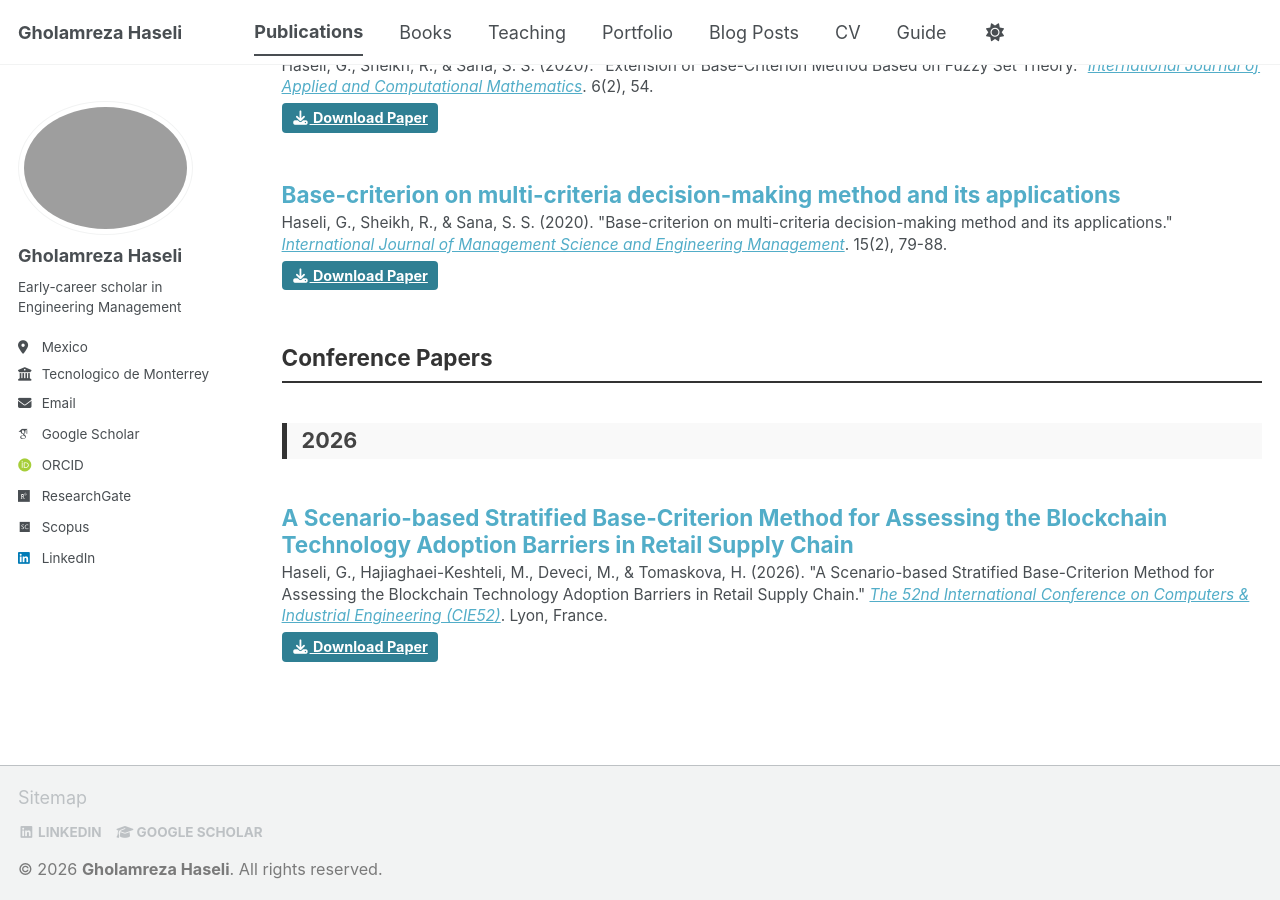
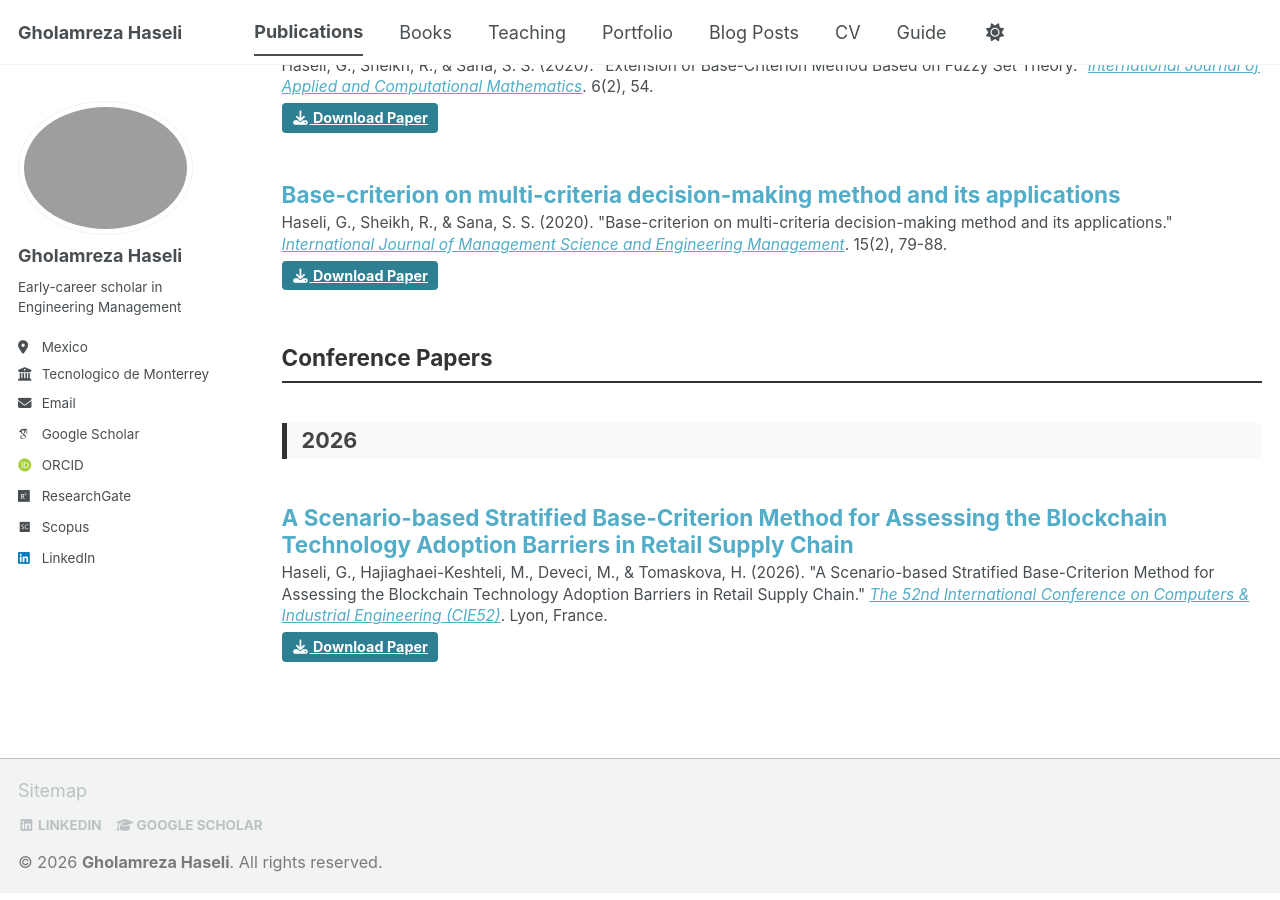
Before and after one commit to Gholamreza-Haseli/Gholamreza-Haseli.github.io, a Jekyll site: the page built from _pages/publications.html, in a window 1280 px wide and 900 px high, scrolled down 5146 px. Built offline with Jekyll 4.4.1, drawn with Linux system fonts in a browser that asks for light colours; some web fonts are replaced; a script bundle is joined from its source files by our own code; library files that are not in the unit come from our copies.

Commit message:
Update archive-single.html

```diff
--- a/_includes/archive-single.html
+++ b/_includes/archive-single.html
@@ -14,7 +14,7 @@
     {% endif %}
 
     {% if post.paperurl %}
-      <p style="margin-top: 5px !important; margin-bottom: 10px !important;">
+      <p style="margin-top: 5px !important; margin-bottom: 3px !important;">
         <a href="{{ post.paperurl }}" class="btn btn--primary" style="padding: 4px 10px !important; font-size: 0.8em !important; border-radius: 4px !important;">
           <i class="fas fa-fw fa-download" aria-hidden="true"></i> Download Paper
         </a>
```
